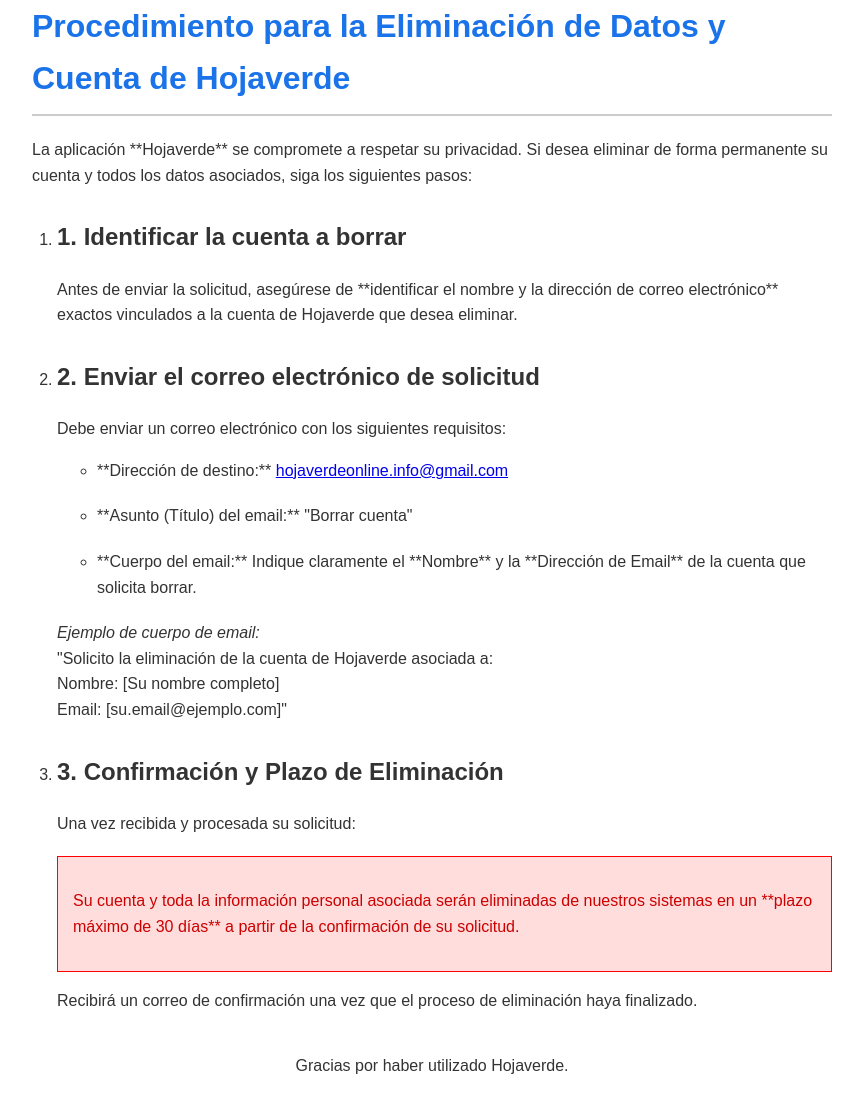
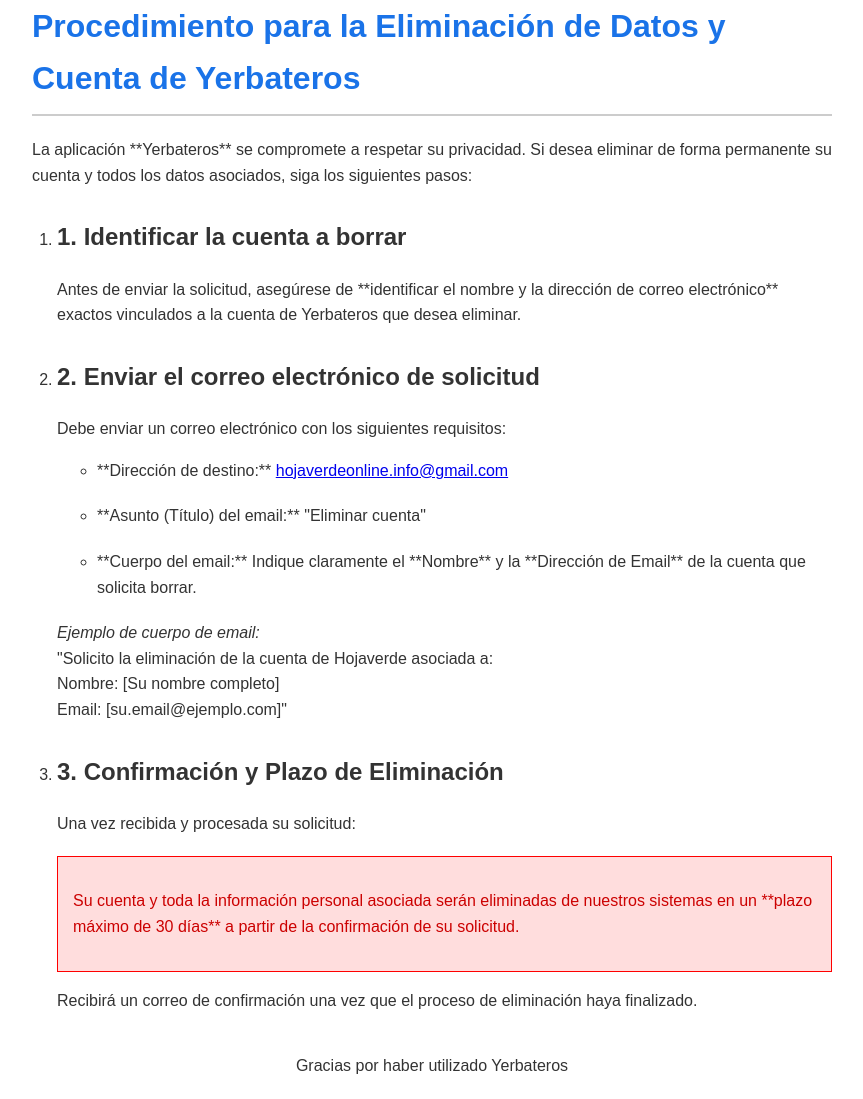
Before and after one commit to Yerbateros/hojaverde, a plain HTML site: page index.html in a window 1280 px wide. Shown: the part 20-1119 px from the top of the page, without its empty margins (208-1071 px from the left). Drawn offline with Linux system fonts and the light colour scheme.

Commit message:
Update index.html

```diff
--- a/index.html
+++ b/index.html
@@ -3,7 +3,7 @@
 <head>
     <meta charset="UTF-8">
     <meta name="viewport" content="width=device-width, initial-scale=1.0">
-    <title>Solicitud de Eliminación de Cuenta - Hojaverde</title>
+    <title>Solicitud de Eliminación de Cuenta - Yerbateros</title>
     <style>
         body {
             font-family: Arial, sans-serif;
@@ -40,20 +40,20 @@
 </head>
 <body>
 
-    <h1>Procedimiento para la Eliminación de Datos y Cuenta de Hojaverde</h1>
-    <p>La aplicación **Hojaverde** se compromete a respetar su privacidad. Si desea eliminar de forma permanente su cuenta y todos los datos asociados, siga los siguientes pasos:</p>
+    <h1>Procedimiento para la Eliminación de Datos y Cuenta de Yerbateros</h1>
+    <p>La aplicación **Yerbateros** se compromete a respetar su privacidad. Si desea eliminar de forma permanente su cuenta y todos los datos asociados, siga los siguientes pasos:</p>
 
     <ol>
         <li>
             <h2>1. Identificar la cuenta a borrar</h2>
-            <p>Antes de enviar la solicitud, asegúrese de **identificar el nombre y la dirección de correo electrónico** exactos vinculados a la cuenta de Hojaverde que desea eliminar.</p>
+            <p>Antes de enviar la solicitud, asegúrese de **identificar el nombre y la dirección de correo electrónico** exactos vinculados a la cuenta de Yerbateros que desea eliminar.</p>
         </li>
         <li>
             <h2>2. Enviar el correo electrónico de solicitud</h2>
             <p>Debe enviar un correo electrónico con los siguientes requisitos:</p>
             <ul>
                 <li>**Dirección de destino:** <a href="mailto:hojaverdeonline.info@gmail.com">hojaverdeonline.info@gmail.com</a></li>
-                <li>**Asunto (Título) del email:** "Borrar cuenta"</li>
+                <li>**Asunto (Título) del email:** "Eliminar cuenta"</li>
                 <li>**Cuerpo del email:** Indique claramente el **Nombre** y la **Dirección de Email** de la cuenta que solicita borrar.</li>
             </ul>
             <p><em>Ejemplo de cuerpo de email:</em><br>
@@ -71,7 +71,7 @@
         </li>
     </ol>
 
-    <p style="margin-top: 40px; text-align: center;">Gracias por haber utilizado Hojaverde.</p>
+    <p style="margin-top: 40px; text-align: center;">Gracias por haber utilizado Yerbateros</p>
 
 </body>
 </html>
```
